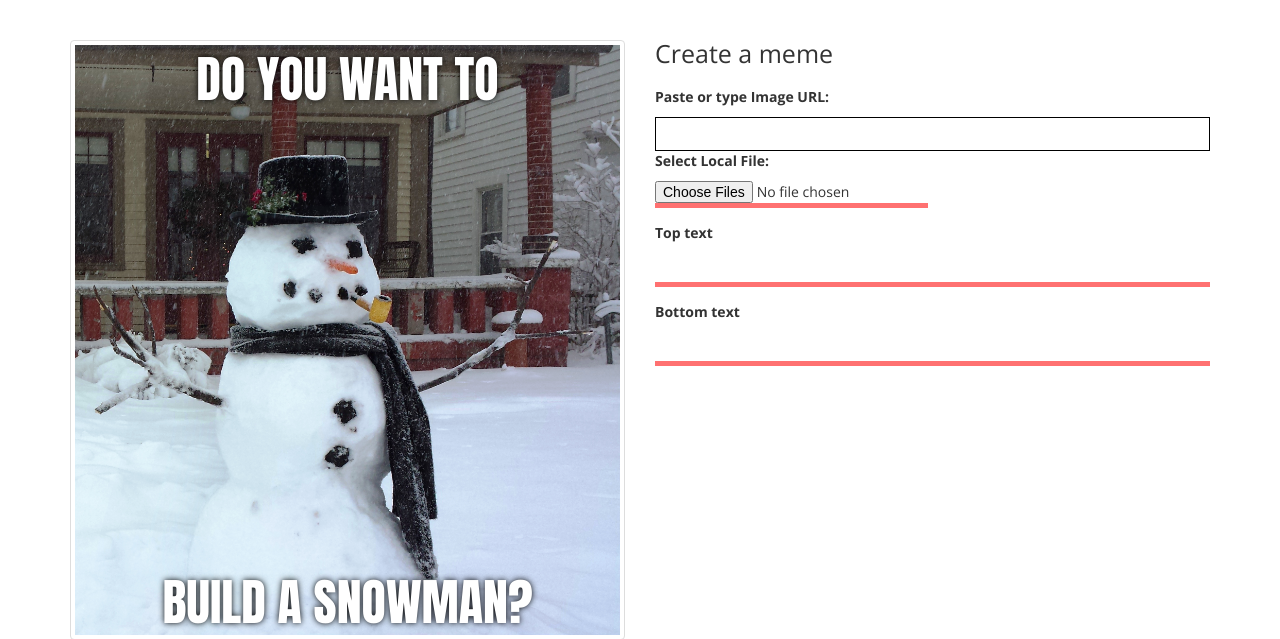
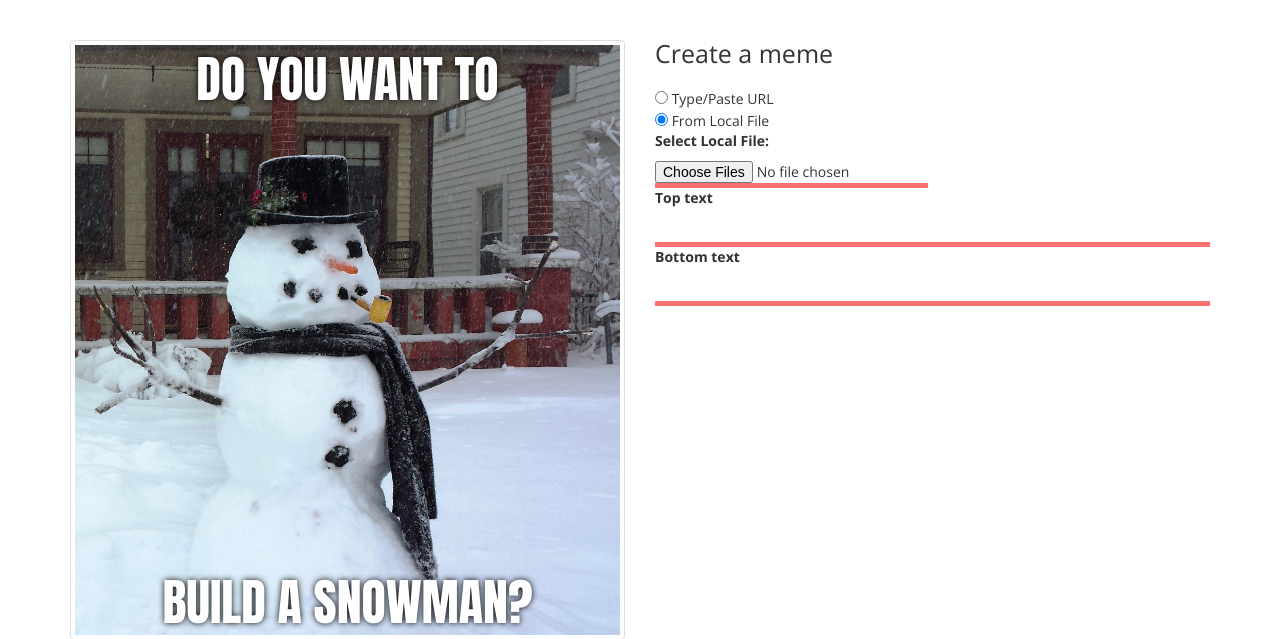
Before and after one commit to kolldavi/Web-Development, a PHP site: page / in a window 1280 px wide. Shown: the part 60-699 px from the top of the page. Run offline with PHP 8.4, Linux system fonts and the light colour scheme; some libraries are stand-ins or nearby versions.

Commit message:
added toggle button to site

```diff
--- a/memeGenerator/app.js
+++ b/memeGenerator/app.js
@@ -1,4 +1,12 @@
 var main = function() {
+
+
+
+  $('.toggle').on('click',function(){
+    $('.image-url').toggle();
+  });
+
+
 
   $('#top-text').on('change keyup paste', function(){
     $('.top-caption').text($(this).val());
--- a/memeGenerator/index.html
+++ b/memeGenerator/index.html
@@ -25,33 +25,29 @@
 
           </div>
           <div class="col-md-6">
-
             <div class="tool">
               <h2>Create a meme</h2>
-              <form role="form">
-                <div class="form-group">
-                  <label>Paste or type Image URL:</label>
+              <form>
 
-              <!--   <form id="changeFileSelector">
-                      <input id ='urlRadio' type="radio" name="fileSelector" value="URL"  checked="checked"> URL<br>
-                      <input id ='fileRadio' type="radio" name="fileSelector" value="File" checked="checked"> File<br>
-                  </form>
-                -->
+            <input type="radio" class="toggle" name="gender" value="fromUrl"> Type/Paste URL<br>
+            <input type="radio" class="toggle" name="gender" value="fromFile" checked> From Local File<br>
 
-                  <input id="image-url" type="text" class="form-control" style = " border: 1px solid black" >
-                      <label>Select Local File:</label>
-                  <input type="file" id="image-file" multiple="multiple" accept="image/*" />
+            <label id="image-url-text" class="image-url"> Paste or type Image URL:</label>
+            <input id="image-url" class="image-url" type="text" class="form-control" style = " border: 1px solid black" >
 
-                </div>
-                <div class="form-group">
+            <label class="image-url">Select Local File:</label>
+            <input id ="image-file" class="image-url" type="file" multiple="multiple" accept="image/*" />
+      </form>
+
+
+
+
                   <label>Top text</label>
                   <input id="top-text" type="text" class="form-control">
-                </div>
-                <div class="form-group">
+
                   <label>Bottom text</label>
                   <input id="bottom-text" type="text" class="form-control">
-                </div>
-              </form>
+
             </div>
 
           </div>
--- a/memeGenerator/style.css
+++ b/memeGenerator/style.css
@@ -74,3 +74,10 @@ input[type="text"]:focus {
   outline: 0;
   box-shadow: none;
 }
+
+#image-url-text{
+  display: none;
+}
+#image-url{
+  display: none;
+}
```
